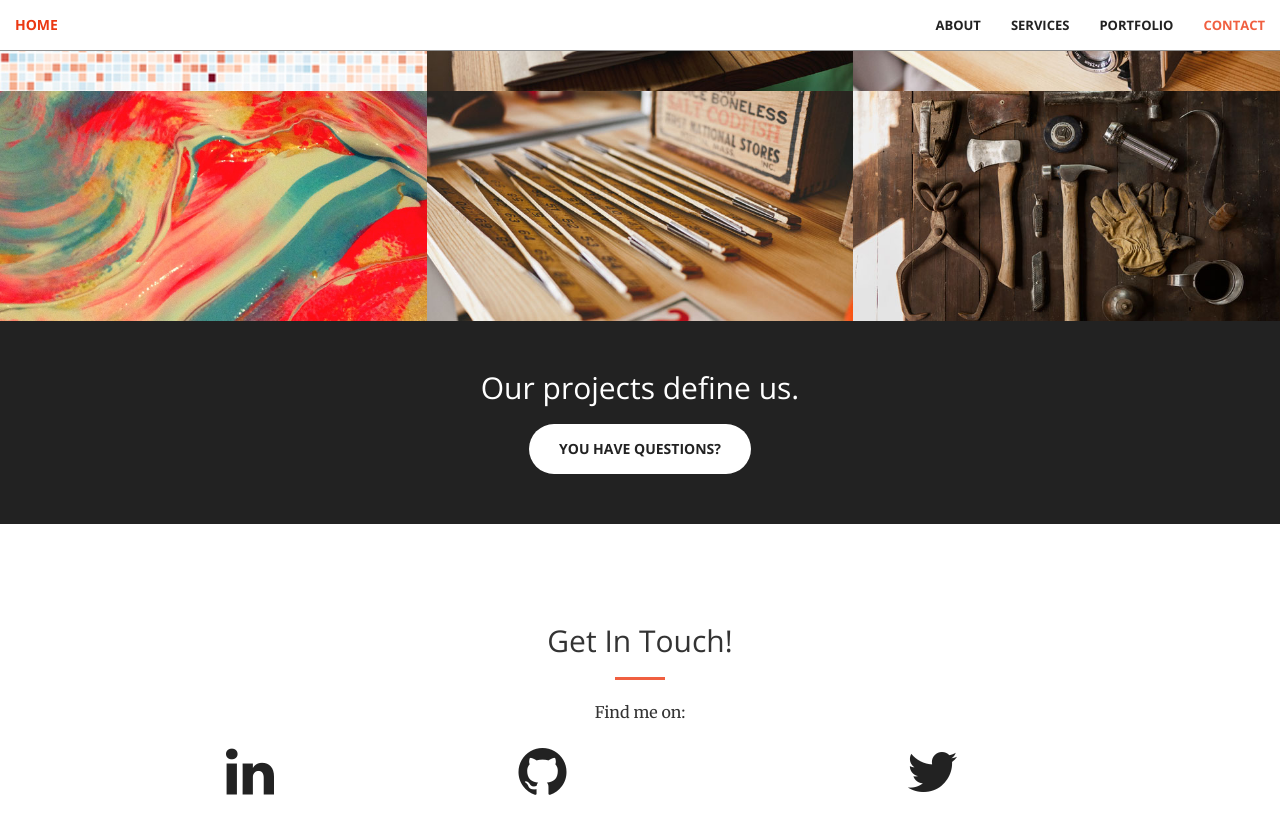
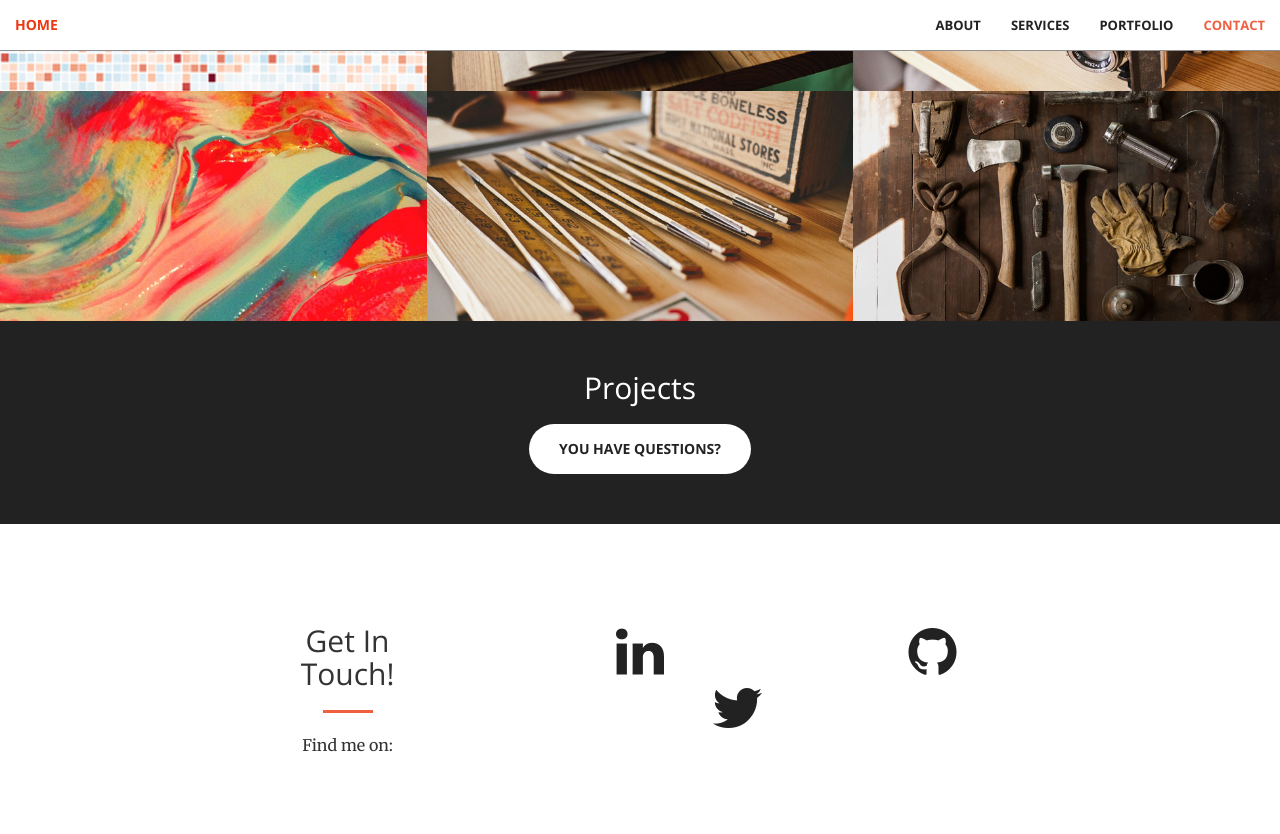
Before and after one commit to jvs--/jvs--.github.io, a Jekyll site: the page built from index.html, in a window 1280 px wide and 900 px high, scrolled down 2033 px. Shown: the top 834 px of the window. Built offline with Jekyll 4.4.1, drawn with Linux system fonts in a browser that asks for light colours.

Commit message:
Contact info allignment

```diff
--- a/_includes/aside.html
+++ b/_includes/aside.html
@@ -1,7 +1,7 @@
   <aside class="bg-dark">
       <div class="container text-center">
           <div class="call-to-action">
-              <h2>Our projects define us.</h2>
+              <h2>Projects</h2>
               <a href="#contact" class="btn btn-default btn-xl wow tada">You have questions?</a>
           </div>
       </div>
--- a/_includes/contact.html
+++ b/_includes/contact.html
@@ -1,7 +1,7 @@
 <section id="contact">
     <div class="container">
         <div class="row">
-            <div class="col-lg-8 col-lg-offset-2 text-center">
+            <div class="col-lg-2 col-lg-offset-2 text-center">
                 <h2 class="section-heading">Get In Touch!</h2>
                 <hr class="primary">
                 <p>Find me on:</p>
```
